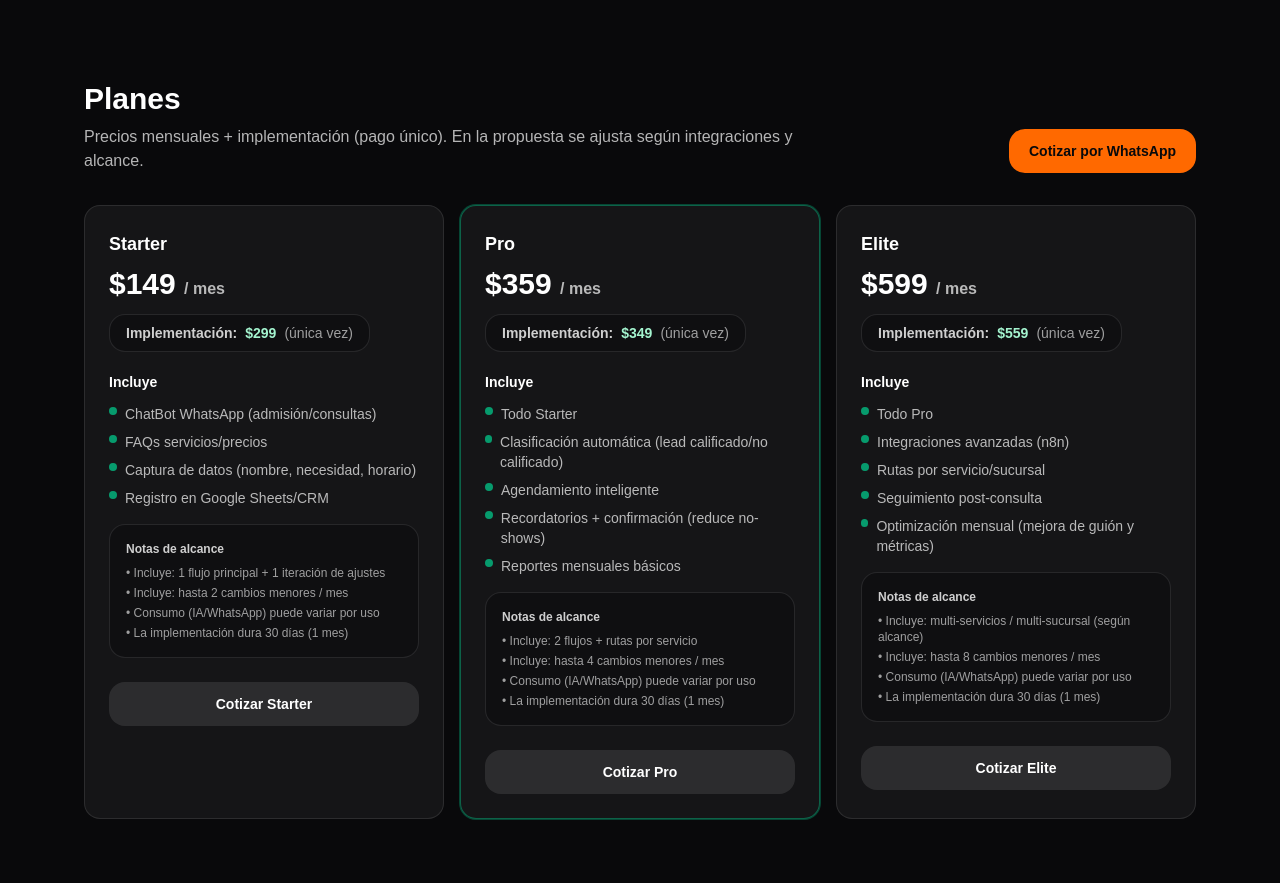
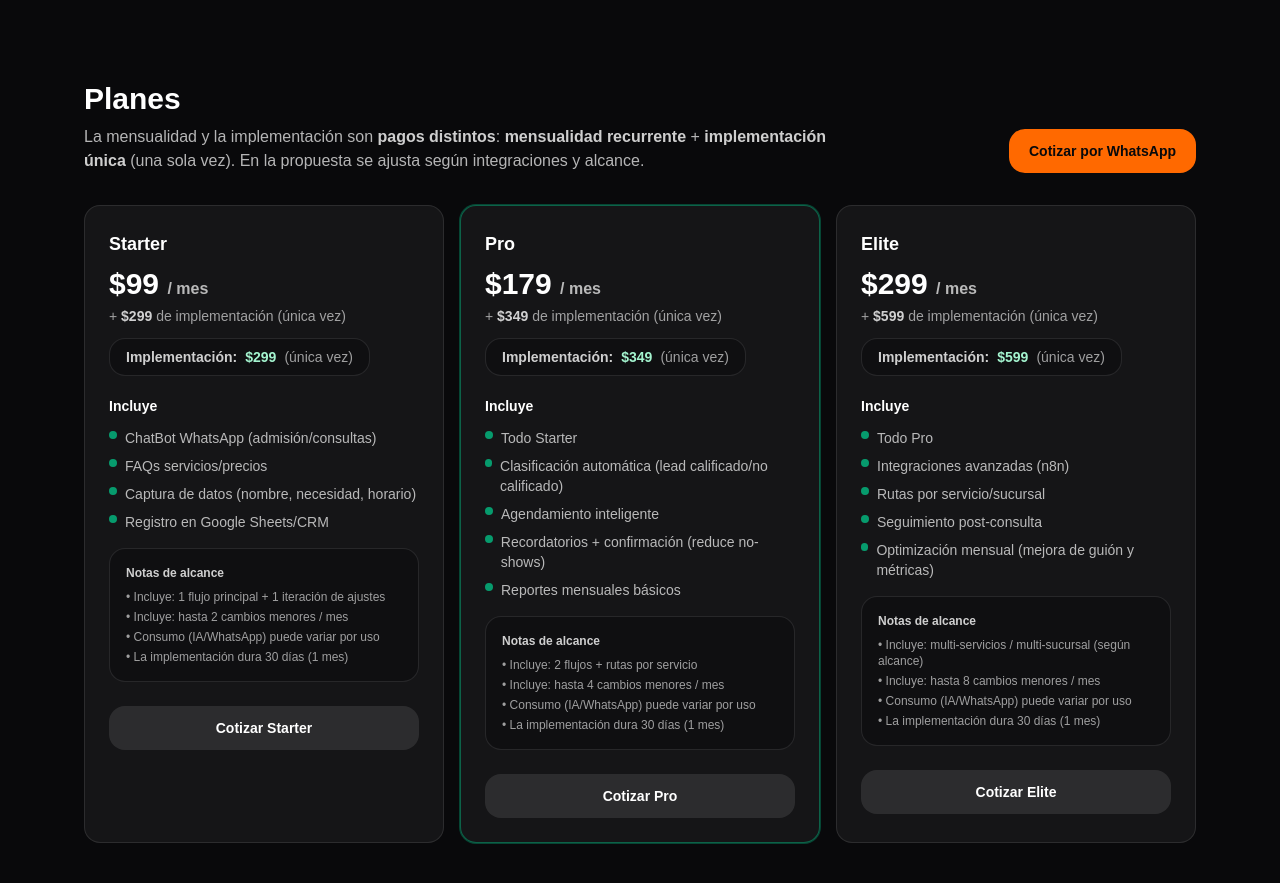
Before and after one commit to aicompanyjb-blip/ia-company-jb, a Next.js app: page / in a window 1280 px wide. Shown: the part 2600-3483 px from the top of the page. Built offline with nearby package versions, Linux system fonts and the light colour scheme.

Commit message:
actualizo precios

```diff
--- a/app/page.tsx
+++ b/app/page.tsx
@@ -25,16 +25,16 @@ export default function Home() {
 
   // ✅ Precios SOLO mensuales
   const monthlyPrices: Record<PlanName, number> = {
-    Starter: 149,
-    Pro: 359,
-    Elite: 599,
+    Starter: 99,
+    Pro: 179,
+    Elite: 299,
   };
 
   // ✅ Implementación (pago único) — edita estos valores
   const setupFee: Record<PlanName, number> = {
     Starter: 299,
     Pro: 349,
-    Elite: 559,
+    Elite: 599,
   };
 
   const money = new Intl.NumberFormat("es-EC", {
@@ -399,9 +399,11 @@ export default function Home() {
           <div>
             <h2 className="text-2xl font-bold md:text-3xl">Planes</h2>
             <p className="mt-2 max-w-3xl text-white/70">
-              Precios mensuales + implementación (pago único). En la propuesta se
-              ajusta según integraciones y alcance.
-            </p>
+  La mensualidad y la implementación son <span className="font-semibold text-white/80">pagos distintos</span>:{" "}
+  <span className="font-semibold text-white/80">mensualidad recurrente</span> +{" "}
+  <span className="font-semibold text-white/80">implementación única</span> (una sola vez).
+  En la propuesta se ajusta según integraciones y alcance.
+</p>
           </div>
 
           <a
@@ -435,6 +437,11 @@ export default function Home() {
                     / mes
                   </span>
                 </p>
+
+                <p className="mt-1 text-sm text-white/60">
+  + <span className="font-semibold text-white/80">{money.format(setupFee[p.name])}</span>{" "}
+  <span className="text-white/60">de implementación (única vez)</span>
+</p>
 
                 {/* Implementación (pago único) */}
                 <div className="mt-3 inline-flex items-center gap-2 rounded-2xl border border-white/10 bg-zinc-950/40 px-4 py-2 text-sm">
```
